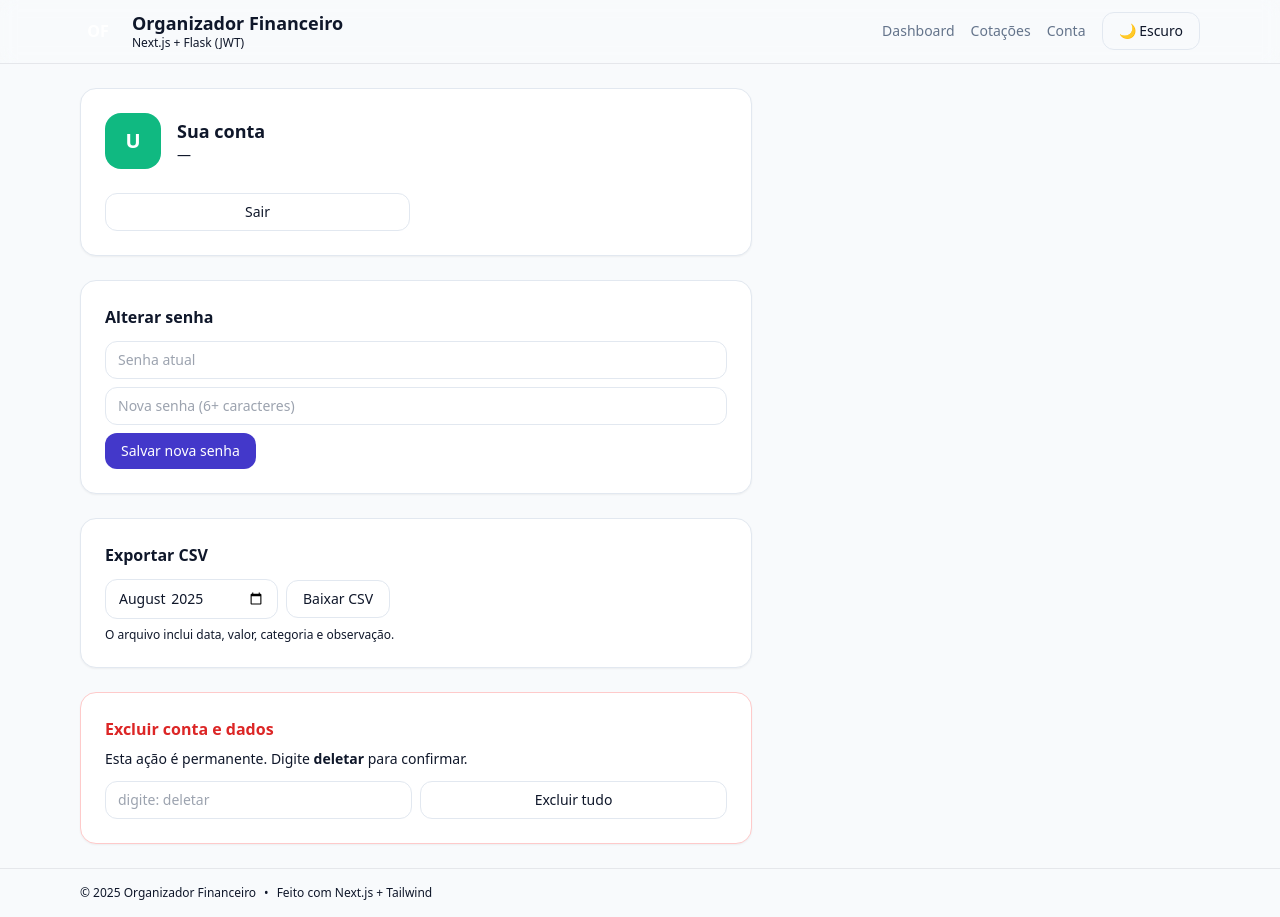
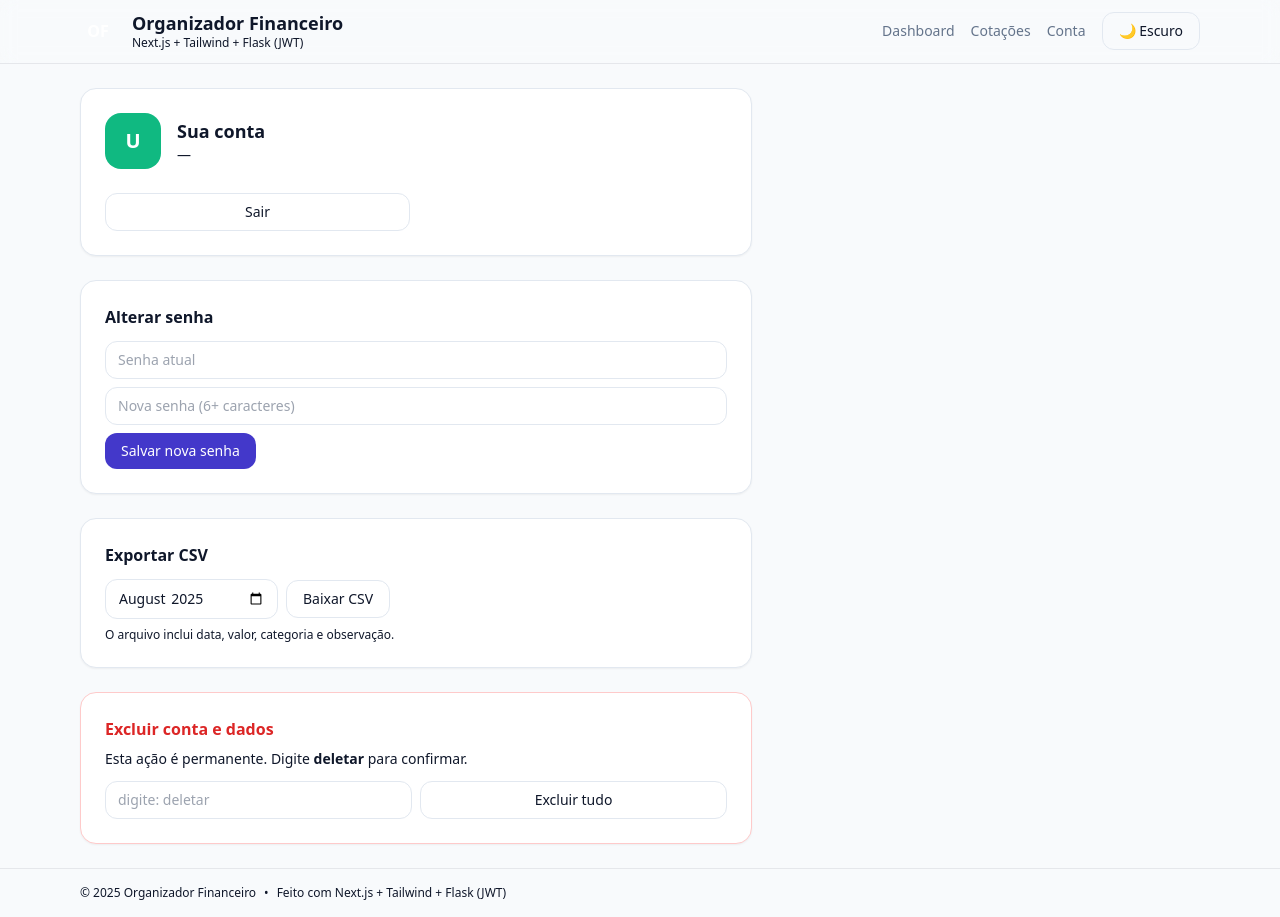
Before and after one commit to RodrigoRPessanha/frontend-financial-organizer, a Next.js app: page /account in a window 1280 px wide. Built offline with nearby package versions, Linux system fonts and the light colour scheme; no server answers.

Commit message:
feat: update footer and header to reflect the use of Tailwind CSS alongside Flask (JWT) feat: add date formatting function for consistent date display in transactions

```diff
--- a/app/layout.tsx
+++ b/app/layout.tsx
@@ -28,7 +28,7 @@ export default function RootLayout({ children }: { children: React.ReactNode })
               <span className="inline-flex items-center justify-center w-9 h-9 rounded-xl bg-primary text-white font-bold">OF</span>
               <div className="flex-1">
                 <h1 className="text-lg font-semibold leading-tight">Organizador Financeiro</h1>
-                <p className="text-xs text-muted">Next.js + Flask (JWT)</p>
+                <p className="text-xs text-muted">Next.js + Tailwind  + Flask (JWT)</p>
               </div>
               <a href="/" className="navlink">Dashboard</a>
               <a href="/rates-demo" className="navlink hidden sm:inline">Cotações</a>
@@ -43,7 +43,7 @@ export default function RootLayout({ children }: { children: React.ReactNode })
             <div className="max-w-6xl mx-auto px-4 py-4 text-xs text-muted flex flex-wrap items-center gap-2">
               <span>© {new Date().getFullYear()} Organizador Financeiro</span>
               <span className="hidden sm:inline">•</span>
-              <span className="hidden sm:inline">Feito com Next.js + Tailwind</span>
+              <span className="hidden sm:inline">Feito com Next.js + Tailwind  + Flask (JWT)</span>
             </div>
           </footer>
         </div>
--- a/app/page.tsx
+++ b/app/page.tsx
@@ -15,6 +15,19 @@ function formatBRL(v: number) {
   return v.toLocaleString("pt-BR", { style: "currency", currency: "BRL" });
 }
 function monthOf(d: string){ return d.slice(0,7); }
+
+function formatDateBR(dateStr: string) {
+  const [y, m, d] = dateStr.split("-").map(Number);
+  if (!y || !m || !d) return dateStr;
+  // usar UTC pra evitar fuso mudar o dia
+  const dt = new Date(Date.UTC(y, m - 1, d));
+  return new Intl.DateTimeFormat("pt-BR", {
+    day: "2-digit",
+    month: "2-digit",
+    year: "numeric",
+    timeZone: "UTC",
+  }).format(dt);
+}
 
 function useAuth() {
   const [token, setToken] = useState<string | null>(null);
@@ -343,7 +356,7 @@ export default function Page() {
               {loading && (<tr><td colSpan={6} className="py-6 text-center text-muted">Carregando…</td></tr>)}
               {!loading && filteredTxs.map(t => (
                 <tr key={t.id}>
-                  <td className="py-2">{t.date}</td>
+                  <td className="py-2">{formatDateBR(t.date)}</td>
                   <td>
                     {catById[t.category_id]?.name || t.category_id}
                     {t.subcategory_id ? <span className="text-muted"> / {(subs.find(s => s.id === t.subcategory_id)?.name || t.subcategory_id)}</span> : null}
```
